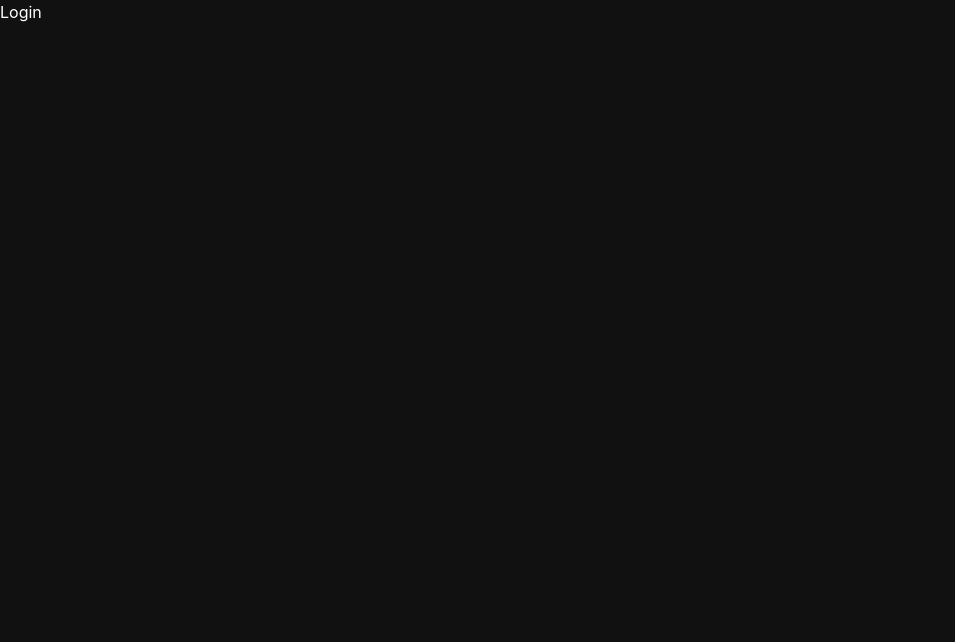
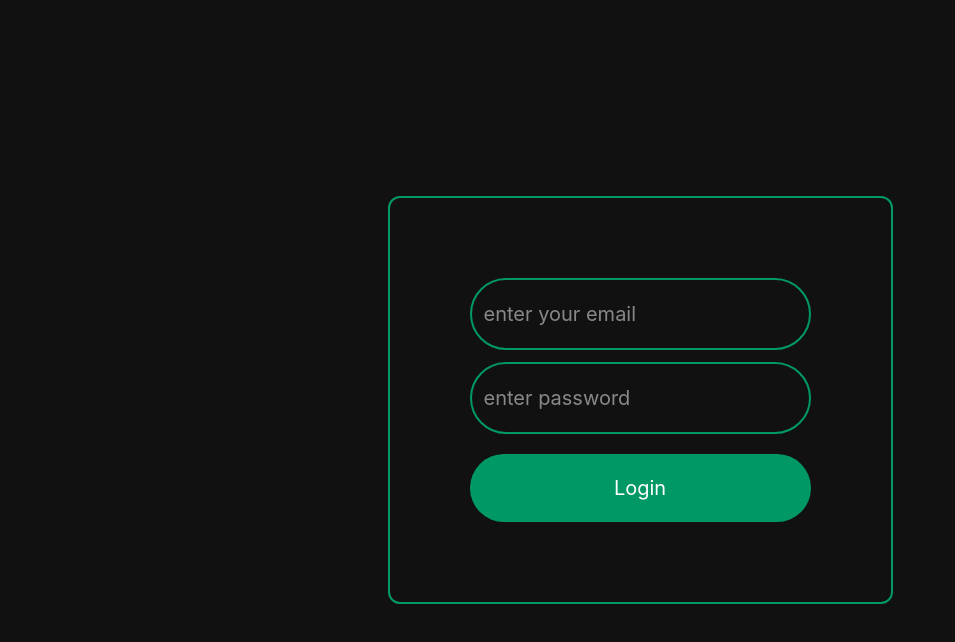
Before and after one commit to singhmahipal/Employ-Management-System, a React (Vite) app: page / in a window 1280 px wide. Shown: the top 642 px of the page, without its empty margins (0-955 px from the left). Built offline with nearby package versions, Linux system fonts and the light colour scheme.

Commit message:
feat: implement login form with controlled inputs

```diff
--- a/src/components/Auth/Login.jsx
+++ b/src/components/Auth/Login.jsx
@@ -1,9 +1,53 @@
-import React from 'react'
+import React, { useState } from "react";
 
 const Login = () => {
+  const handleSubmit = (e) => {
+    e.preventDefault();
+
+    setEmail("");
+    setPassword("");
+  };
+
+  const [email, setEmail] = useState("");
+  const [password, setPassword] = useState("");
+
   return (
-    <div>Login</div>
-  )
-}
+    <div className="flex h-screen w-screen items-center justify-center">
+      <div className="border-2 rounded-xl border-emerald-600 p-20">
+        <form
+          action=""
+          className="flex flex-col items-center justify-center"
+          onSubmit={(e) => {
+            handleSubmit(e);
+          }}
+        >
+          <input
+            type="email"
+            value={email}
+            onChange={(e) => {
+              setEmail(e.target.value);
+            }}
+            className="outline-none border-2 rounded-full border-emerald-600 bg-transparent text-xl px-3 py-5 placeholder:text-grey-400"
+            placeholder="enter your email"
+            required
+          />
+          <input
+            type="password"
+            value={password}
+            onChange={(e) => {
+              setPassword(e.target.value);
+            }}
+            className="outline-none border-2 rounded-full mt-3 border-emerald-600 bg-transparent text-xl px-3 py-5 placeholder:text-grey-400"
+            placeholder="enter password"
+            required
+          />
+          <button className="w-full border-none bg-emerald-600 mt-5 outline-none rounded-full text-xl px-3 py-5">
+            Login
+          </button>
+        </form>
+      </div>
+    </div>
+  );
+};
 
-export default Login
+export default Login;
--- a/src/index.css
+++ b/src/index.css
@@ -1,14 +1,7 @@
 @import "tailwindcss";
 
 * {
-  padding: 0;
-  margin: 0;
   box-sizing: border-box;
-}
-
-html, body {
-  height: 100%;
-  width: 100%;
 }
 
 body {
```
